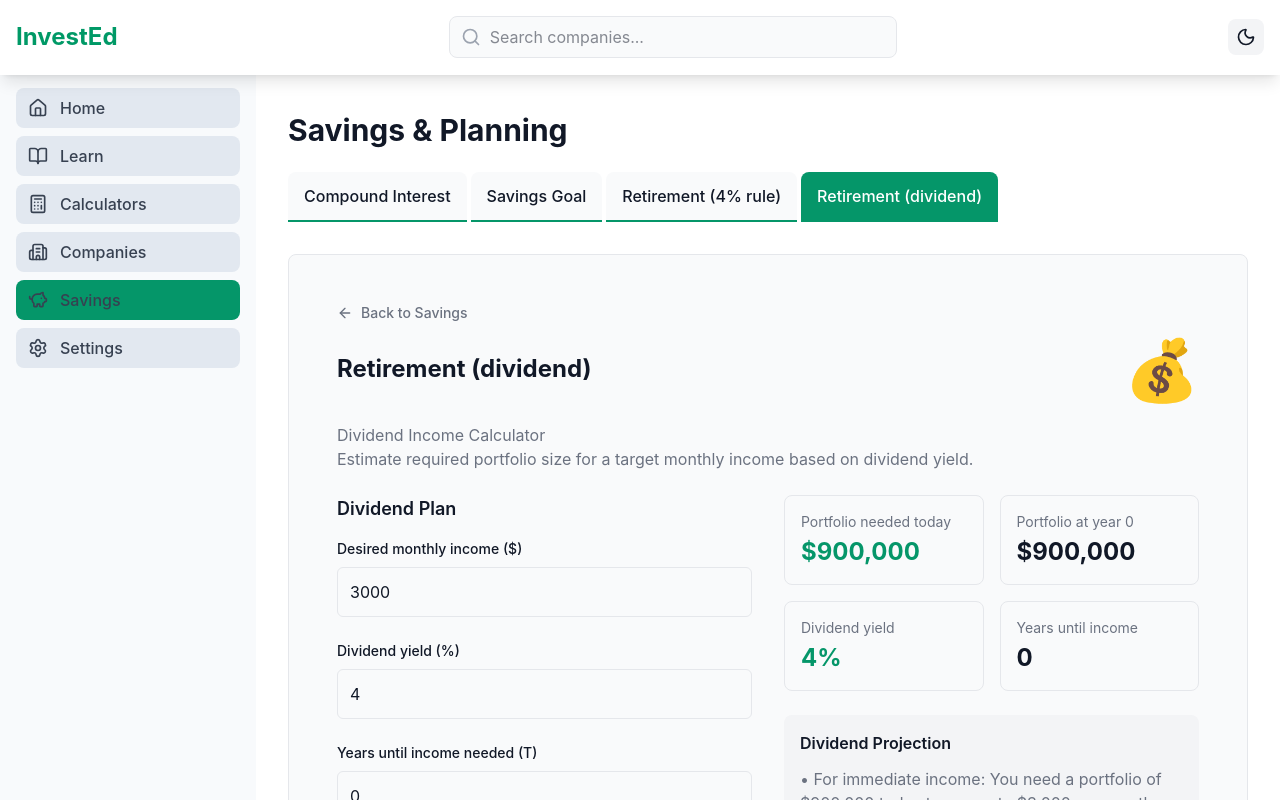
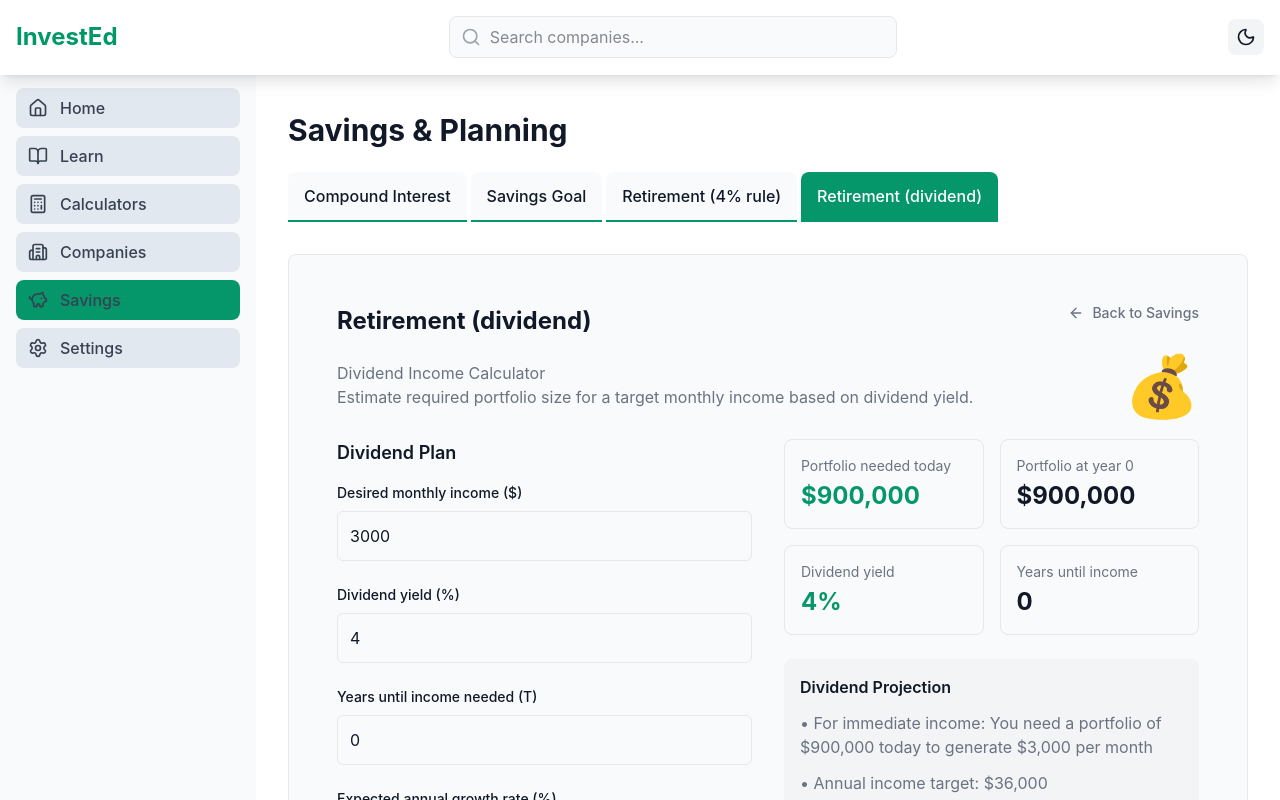
Before and after one commit to samuel-kar/invest-ed, a React (Vite) app in the folder frontend/: page /savings/retirement-dividend in a window 1280 px wide. Shown: the top 800 px of the page. Built offline with nearby package versions, Linux system fonts and the light colour scheme.

Commit message:
rearrange the subroutes for savings

```diff
--- a/frontend/src/routes/savings/CompoundInterest.tsx
+++ b/frontend/src/routes/savings/CompoundInterest.tsx
@@ -10,20 +10,22 @@ function CompoundInterestPage() {
   return (
     <div className="max-w-6xl mx-auto">
       <div className="p-6">
-        <BackButton to="/savings" label="Back to Savings" />
-        <div className="flex justify-between items-center mb-6">
+        <div className="flex justify-between items-center mb-4">
           <h2
             className="text-2xl font-bold"
             style={{ color: 'var(--text-primary)' }}
           >
             Compound Interest Calculator
           </h2>
+          <BackButton to="/savings" label="Back to Savings" />
+        </div>
+        <div className="flex justify-between items-center mb-6">
+          <p style={{ color: 'var(--text-secondary)' }}>
+            Calculate how your investment will grow over time with compound
+            interest and regular monthly contributions.
+          </p>
           <span className="text-6xl">📈</span>
         </div>
-        <p className="mb-6" style={{ color: 'var(--text-secondary)' }}>
-          Calculate how your investment will grow over time with compound
-          interest and regular monthly contributions.
-        </p>
 
         <CompoundInterestContainer />
       </div>
--- a/frontend/src/routes/savings/retirement-dividend.tsx
+++ b/frontend/src/routes/savings/retirement-dividend.tsx
@@ -10,22 +10,24 @@ function RetirementDividendPage() {
   return (
     <div className="max-w-6xl mx-auto">
       <div className="p-6">
-        <BackButton to="/savings" label="Back to Savings" />
-        <div className="flex justify-between items-center mb-6">
+        <div className="flex justify-between items-center mb-4">
           <h2
             className="text-2xl font-bold"
             style={{ color: 'var(--text-primary)' }}
           >
             Retirement (dividend)
           </h2>
+          <BackButton to="/savings" label="Back to Savings" />
+        </div>
+        <div className="flex justify-between items-center mb-6">
+          <p style={{ color: 'var(--text-secondary)' }}>
+            Dividend Income Calculator
+            <br />
+            Estimate required portfolio size for a target monthly income based
+            on dividend yield.
+          </p>
           <span className="text-6xl">💰</span>
         </div>
-        <p className="mb-6" style={{ color: 'var(--text-secondary)' }}>
-          Dividend Income Calculator
-          <br />
-          Estimate required portfolio size for a target monthly income based on
-          dividend yield.
-        </p>
 
         <RetirementDividendContainer />
       </div>
--- a/frontend/src/routes/savings/retirement4percent.tsx
+++ b/frontend/src/routes/savings/retirement4percent.tsx
@@ -10,22 +10,24 @@ function Retirement4PercentPage() {
   return (
     <div className="max-w-6xl mx-auto">
       <div className="p-6">
-        <BackButton to="/savings" label="Back to Savings" />
-        <div className="flex justify-between items-center mb-6">
+        <div className="flex justify-between items-center mb-4">
           <h2
             className="text-2xl font-bold"
             style={{ color: 'var(--text-primary)' }}
           >
             Retirement (4% rule)
           </h2>
+          <BackButton to="/savings" label="Back to Savings" />
+        </div>
+        <div className="flex justify-between items-center mb-6">
+          <p style={{ color: 'var(--text-secondary)' }}>
+            Retirement Calculator
+            <br />
+            Estimate your retirement savings and monthly income using the 4%
+            withdrawal rule.
+          </p>
           <span className="text-6xl">🏖️</span>
         </div>
-        <p className="mb-6" style={{ color: 'var(--text-secondary)' }}>
-          Retirement Calculator
-          <br />
-          Estimate your retirement savings and monthly income using the 4%
-          withdrawal rule.
-        </p>
 
         <Retirement4PercentContainer />
       </div>
--- a/frontend/src/routes/savings/savings-goal.tsx
+++ b/frontend/src/routes/savings/savings-goal.tsx
@@ -10,20 +10,22 @@ function SavingsGoalPage() {
   return (
     <div className="max-w-6xl mx-auto">
       <div className="p-6">
-        <BackButton to="/savings" label="Back to Savings" />
-        <div className="flex justify-between items-center mb-6">
+        <div className="flex justify-between items-center mb-4">
           <h2
             className="text-2xl font-bold"
             style={{ color: 'var(--text-primary)' }}
           >
             Savings Goal Calculator
           </h2>
+          <BackButton to="/savings" label="Back to Savings" />
+        </div>
+        <div className="flex justify-between items-center mb-6">
+          <p style={{ color: 'var(--text-secondary)' }}>
+            Calculate how long it will take to reach your financial goals with
+            regular monthly contributions.
+          </p>
           <span className="text-6xl">🎯</span>
         </div>
-        <p className="mb-6" style={{ color: 'var(--text-secondary)' }}>
-          Calculate how long it will take to reach your financial goals with
-          regular monthly contributions.
-        </p>
 
         <SavingsGoalContainer />
       </div>
```
